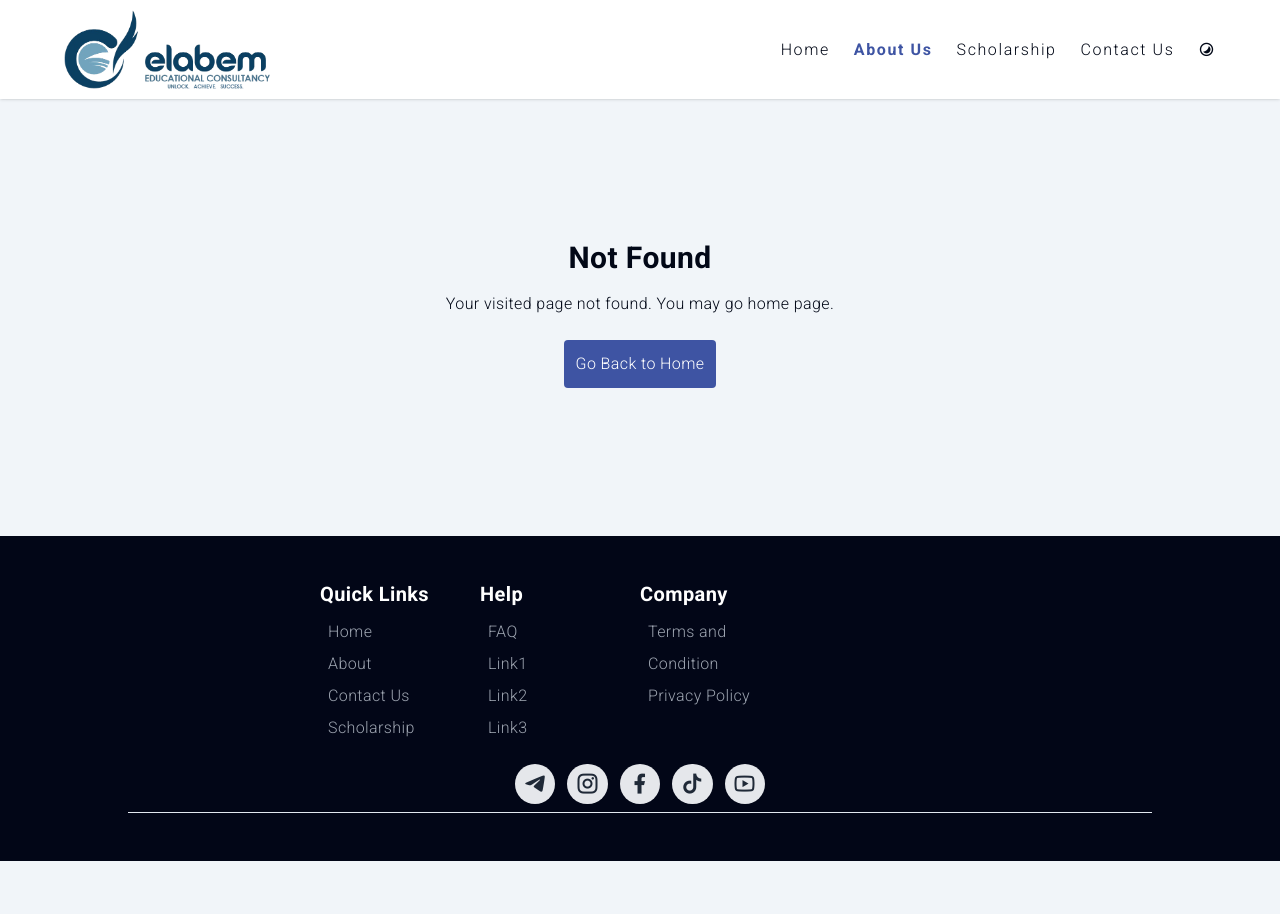
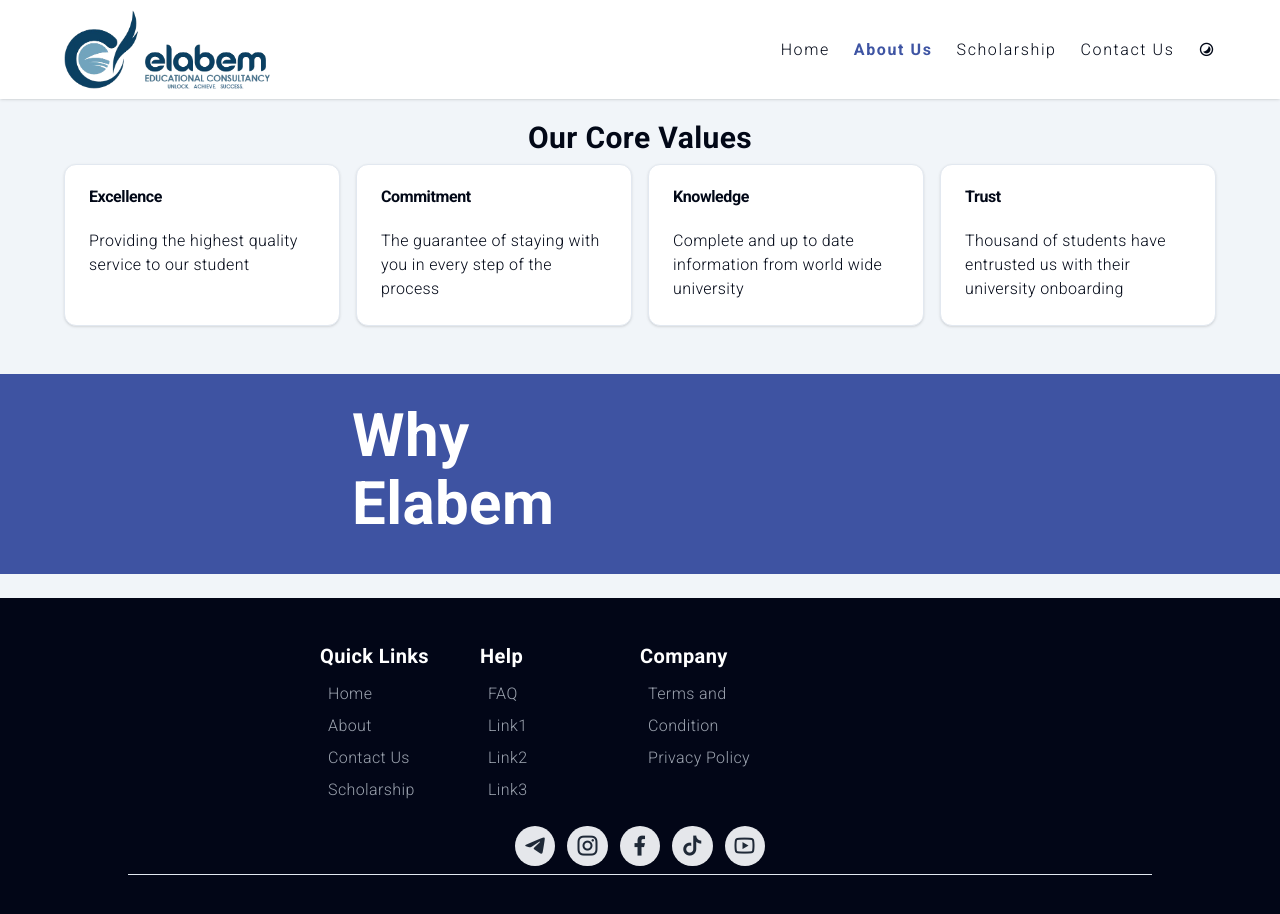
Before and after one commit to kasahun-welela/elabem, a Next.js app: page /about in a window 1280 px wide. Before the commit this address had no page. Shown: the top 914 px of the page. Before the commit the page ends 861 px from the top, so only its background shows below. Built offline with nearby package versions, Linux system fonts and the light colour scheme.

Commit message:
create contact us page

```diff
--- /dev/null
+++ b/app/about/page.tsx
@@ -0,0 +1,58 @@
+import { Card, CardContent, CardHeader, CardTitle } from "@/components/ui/card";
+import Image from "next/image";
+
+export default function page() {
+  const coreValue = [
+    {
+      logo: "",
+      title: "Excellence",
+      description: "Providing the highest quality service to our student",
+    },
+    {
+      logo: "",
+      title: "Commitment",
+      description:
+        "The guarantee of staying with you in every step of the process",
+    },
+    {
+      logo: "",
+      title: "Knowledge",
+      description:
+        "Complete and up to date information  from world wide university",
+    },
+    {
+      logo: "",
+      title: "Trust",
+      description:
+        "Thousand of students have entrusted us with their university onboarding",
+    },
+  ];
+  return (
+    <>
+      {" "}
+      <div className="w-[90%] mx-auto mt-24 py-6">
+        <h1 className="text-2xl md:text-3xl font-bold mb-2 text-center">
+          Our Core Values
+        </h1>
+        <div className="grid grid-cols-1 md:grid-cols-4 gap-2 md:gap-4">
+          {coreValue.map((value) => (
+            <Card key={value.title}>
+              <CardHeader>
+                <CardTitle>{value.title}</CardTitle>
+              </CardHeader>
+              <CardContent>{value.description}</CardContent>
+            </Card>
+          ))}
+        </div>
+      </div>
+      <section className="bg-[#3e53a2] my-6">
+        <div className=" md:flex justify-between items-center w-[90%] mx-auto">
+          <div className="w-[90%] mx-auto md:basis-1/2 py-8 ">
+            <h1 className="text-6xl font-bold mb-2 text-white ">Why</h1>
+            <h1 className="text-6xl font-bold mb-2 text-white ">Elabem</h1>
+          </div>
+        </div>
+      </section>
+    </>
+  );
+}
--- a/components/ui/accordion.tsx
+++ b/components/ui/accordion.tsx
@@ -28,7 +28,7 @@ const AccordionTrigger = React.forwardRef<
     <AccordionPrimitive.Trigger
       ref={ref}
       className={cn(
-        "flex flex-1 md:text-xl text-lg items-center justify-between text-start py-4 font-medium transition-all hover:underline underline-offset-4 [&[data-state=open]>svg]:rotate-180",
+        "flex flex-1 md:text-xl text-lg items-center justify-between text-start py-4 font-medium transition-all hover:text-primary [&[data-state=open]>svg]:rotate-180",
         className
       )}
       {...props}
```
